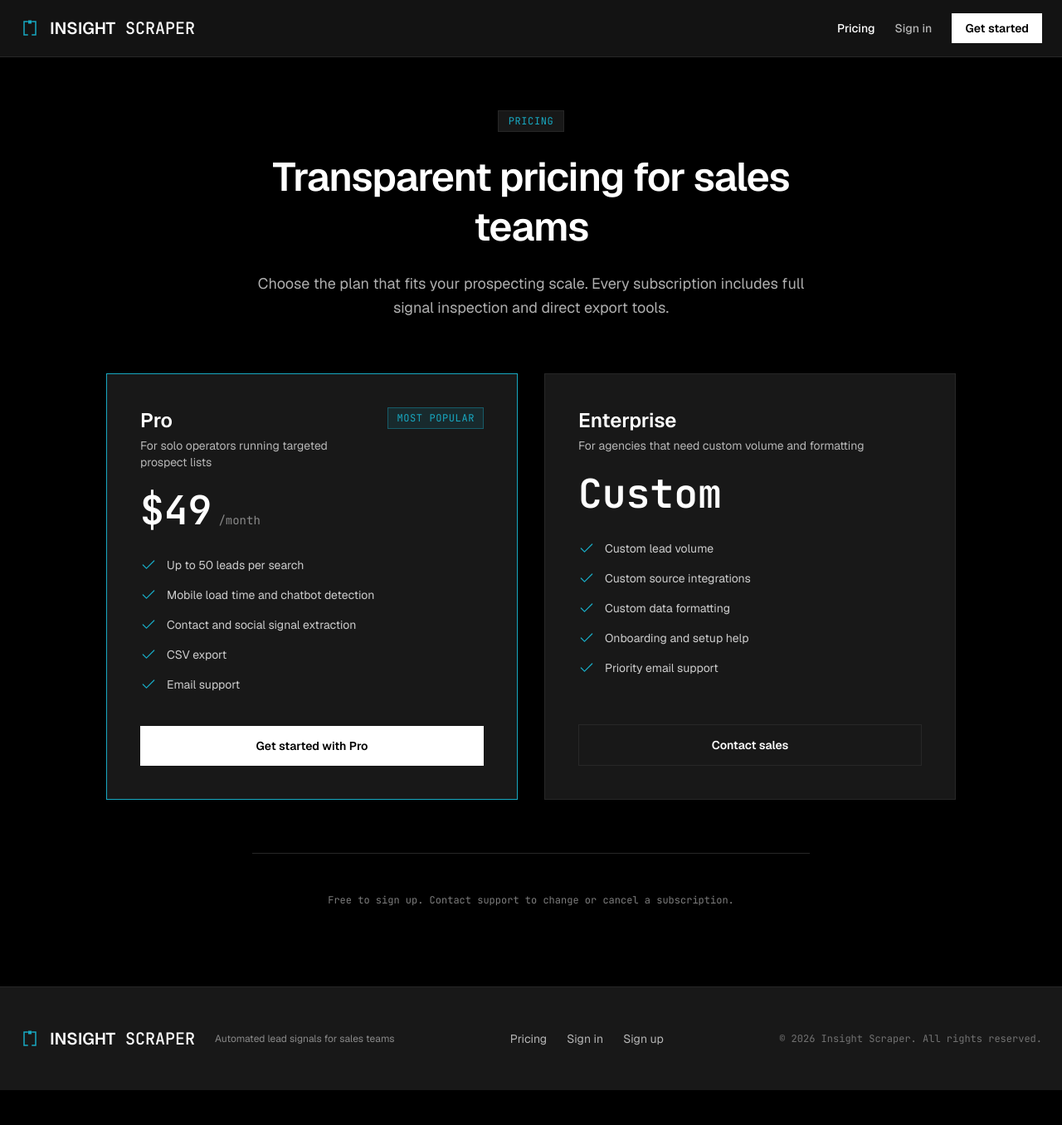
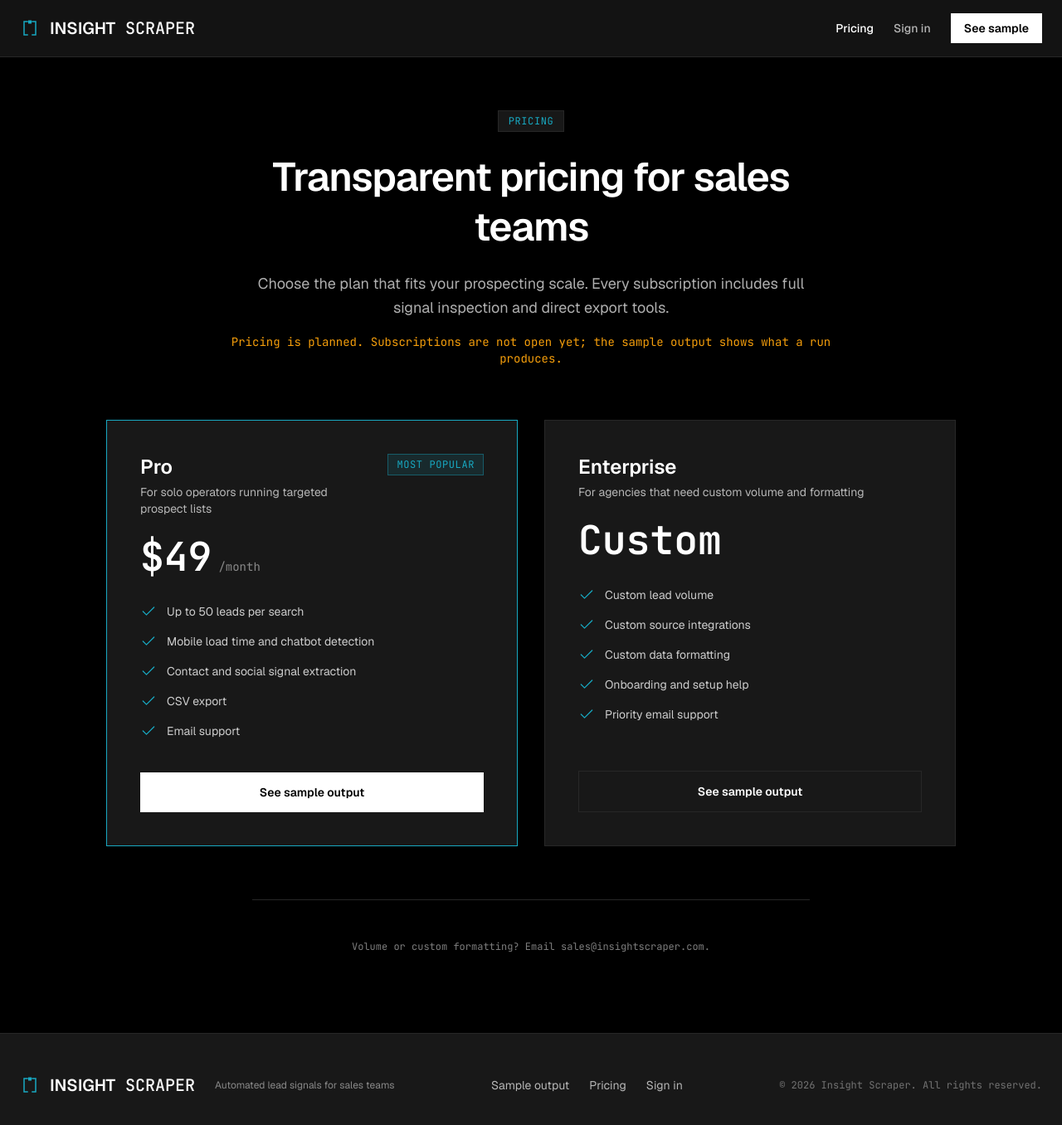
Before and after one commit to BradleyXiX/Insight-Scraper, a Next.js app in the folder apps/dashboard/: page /pricing in a window 1280 px wide. Shown: the top 1356 px of the page at 83% size. Before the commit the page ends 1314 px from the top, so only its background shows below. Built offline with nearby package versions, Linux system fonts and the light colour scheme; no server answers.

Commit message:
copy: point public pages at the sample output

```diff
--- a/apps/dashboard/src/app/page.tsx
+++ b/apps/dashboard/src/app/page.tsx
@@ -29,8 +29,8 @@ const FAQ_ITEMS = [
     a: "Yes. Every search produces clean structured data that you can download as a comma separated values spreadsheet for your CRM or outreach system.",
   },
   {
-    q: "What does the Pro subscription cost?",
-    a: "The Pro tier costs $49 per month and includes up to 50 leads per search, full signal extraction and CSV export. Contact support to change or cancel your plan.",
+    q: "What will the Pro subscription cost?",
+    a: "Pro is planned at $49 per month with up to 50 leads per search, full signal extraction, and CSV export. Subscriptions are not open yet; the sample output shows exactly what a run produces.",
   },
 ];
 
@@ -54,10 +54,10 @@ export default function Home(): React.ReactElement {
             Sign in
           </Link>
           <Link
-            href="/sign-up"
+            href="/demo"
             className="text-sm font-semibold bg-white text-black px-4 py-2 hover:bg-zinc-200 transition-colors"
           >
-            Get started
+            See sample
           </Link>
         </div>
       </nav>
@@ -79,10 +79,10 @@ export default function Home(): React.ReactElement {
 
           <div className="flex flex-col sm:flex-row sm:items-center gap-4 mb-4">
             <Link
-              href="/sign-up"
+              href="/demo"
               className="inline-flex items-center justify-center gap-2 px-6 py-3.5 bg-white text-black font-semibold text-sm hover:bg-zinc-200 transition-colors"
             >
-              <span>Run a sample extraction</span>
+              <span>See a real extraction</span>
               <ArrowRight className="w-4 h-4" strokeWidth={1.5} />
             </Link>
             <Link
@@ -94,7 +94,7 @@ export default function Home(): React.ReactElement {
           </div>
 
           <p className="text-xs font-mono text-foreground/50">
-            Free to sign up. Cancel anytime.
+            Read-only sample. No account needed.
           </p>
         </div>
 
@@ -349,7 +349,7 @@ export default function Home(): React.ReactElement {
       <section className="w-full border-t border-border bg-surface py-20 px-6 text-center">
         <div className="max-w-3xl mx-auto">
           <div className="inline-flex items-center gap-2 px-3 py-1 bg-background border border-border text-accent text-xs font-mono uppercase tracking-wider mb-6">
-            <span>GET STARTED</span>
+            <span>SAMPLE OUTPUT</span>
           </div>
 
           <h2 className="text-3xl sm:text-5xl font-semibold tracking-tight text-white mb-6 leading-tight">
@@ -362,10 +362,10 @@ export default function Home(): React.ReactElement {
 
           <div className="flex flex-col sm:flex-row items-center justify-center gap-4 mb-4">
             <Link
-              href="/sign-up"
+              href="/demo"
               className="inline-flex items-center justify-center gap-2 px-6 py-3.5 bg-white text-black font-semibold text-sm hover:bg-zinc-200 transition-colors w-full sm:w-auto"
             >
-              <span>Run a sample extraction</span>
+              <span>See a real extraction</span>
               <ArrowRight className="w-4 h-4" strokeWidth={1.5} />
             </Link>
             <Link
@@ -377,7 +377,7 @@ export default function Home(): React.ReactElement {
           </div>
 
           <p className="text-xs font-mono text-foreground/50">
-            Free to sign up. Cancel anytime.
+            Read-only sample. No account needed.
           </p>
         </div>
       </section>
--- a/apps/dashboard/src/app/pricing/page.tsx
+++ b/apps/dashboard/src/app/pricing/page.tsx
@@ -40,10 +40,10 @@ export default function PricingPage(): React.ReactElement {
             Sign in
           </Link>
           <Link
-            href="/sign-up"
+            href="/demo"
             className="text-sm font-semibold bg-white text-black px-4 py-2 hover:bg-zinc-200 transition-colors"
           >
-            Get started
+            See sample
           </Link>
         </div>
       </nav>
@@ -63,6 +63,10 @@ export default function PricingPage(): React.ReactElement {
           <p className="text-base sm:text-lg text-foreground/70 leading-relaxed max-w-2xl mx-auto">
             Choose the plan that fits your prospecting scale. Every subscription includes full signal inspection and direct export tools.
           </p>
+
+          <p className="mt-4 text-sm font-mono text-attention">
+            Pricing is planned. Subscriptions are not open yet; the sample output shows what a run produces.
+          </p>
         </div>
 
         {/* Pricing Cards Grid (Two tiers only) */}
@@ -74,6 +78,8 @@ export default function PricingPage(): React.ReactElement {
             description="For solo operators running targeted prospect lists"
             features={PRO_FEATURES}
             featured={true}
+            ctaHref="/demo"
+            ctaText="See sample output"
           />
 
           <PriceTier
@@ -82,13 +88,15 @@ export default function PricingPage(): React.ReactElement {
             description="For agencies that need custom volume and formatting"
             features={ENTERPRISE_FEATURES}
             featured={false}
+            ctaHref="/demo"
+            ctaText="See sample output"
           />
         </div>
 
         {/* Reassurance notes */}
         <div className="max-w-2xl mx-auto text-center border-t border-border pt-12">
           <p className="text-xs font-mono text-foreground/50">
-            Free to sign up. Contact support to change or cancel a subscription.
+            Volume or custom formatting? Email sales@insightscraper.com.
           </p>
         </div>
       </main>
--- a/apps/dashboard/src/components/ExtractionDemo.tsx
+++ b/apps/dashboard/src/components/ExtractionDemo.tsx
@@ -212,6 +212,10 @@ export function ExtractionDemo({ variant = "hero" }: ExtractionDemoProps): React
 
         {/* Chips and status */}
         <div className="flex flex-wrap items-center gap-2">
+          {/* This animation runs on invented data, not a captured run. */}
+          <div className="px-2.5 py-1 text-xs font-mono uppercase bg-background text-foreground/40 border border-border">
+            Illustrative
+          </div>
           {/* Region chip */}
           <div
             className={`px-2.5 py-1 text-xs font-mono uppercase border transition-colors ${
--- a/apps/dashboard/src/components/SiteFooter.tsx
+++ b/apps/dashboard/src/components/SiteFooter.tsx
@@ -15,6 +15,12 @@ export function SiteFooter(): React.ReactElement {
 
         <div className="flex items-center gap-6 text-sm">
           <Link
+            href="/demo"
+            className="text-foreground/70 hover:text-white transition-colors"
+          >
+            Sample output
+          </Link>
+          <Link
             href="/pricing"
             className="text-foreground/70 hover:text-white transition-colors"
           >
@@ -25,12 +31,6 @@ export function SiteFooter(): React.ReactElement {
             className="text-foreground/70 hover:text-white transition-colors"
           >
             Sign in
-          </Link>
-          <Link
-            href="/sign-up"
-            className="text-foreground/70 hover:text-white transition-colors"
-          >
-            Sign up
           </Link>
         </div>
 
```
